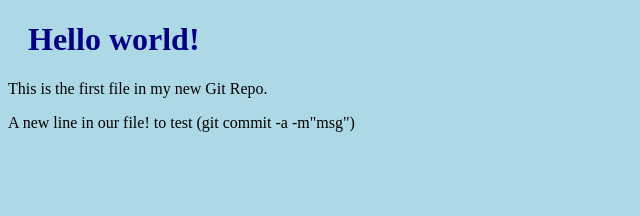
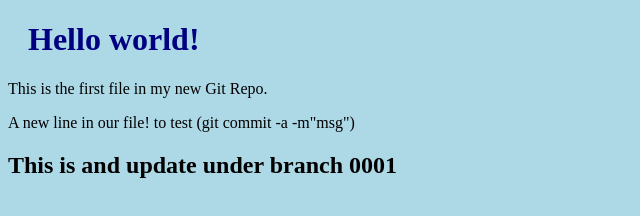
Before and after one commit to jamescaribe007/mimi, a plain HTML site: page index.html in a window 1280 px wide. Shown: the whole page, without its empty margins (0-640 px from the left). Drawn offline with Linux system fonts and the light colour scheme.

Commit message:
0001 - First change from new branch

```diff
--- a/index.html
+++ b/index.html
@@ -10,5 +10,7 @@
 <p>This is the first file in my new Git Repo.</p>
 <p>A new line in our file! to test (git commit -a -m"msg")</p>
 
+<h2>This is and update under branch 0001</h2>
+
 </body>
 </html>
```
